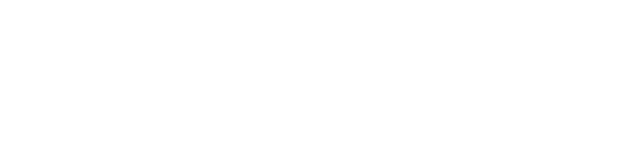
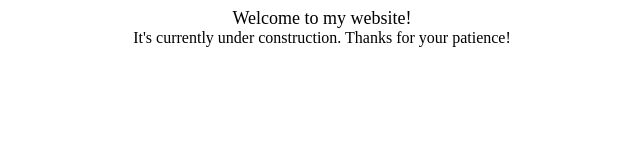
Before and after one commit to angelique-pat/website, a plain HTML site: page index.html in a window 1280 px wide. Shown: the whole page, without its empty margins (318-958 px from the left). Drawn offline with Linux system fonts and the light colour scheme.

Commit message:
Update index.html

```diff
--- a/index.html
+++ b/index.html
@@ -3,7 +3,13 @@
     <head>
         <title>Angelique Pat</title>
     </head>
-    <body>
+    <body style="text-align:center;">
+        <header style="font-size:large;">
+            Welcome to my website!
+        </header>
+        <main style="font-size:medium;">
+            It's currently under construction. Thanks for your patience!
+        </main>
 
     </body>
 </html>
```
